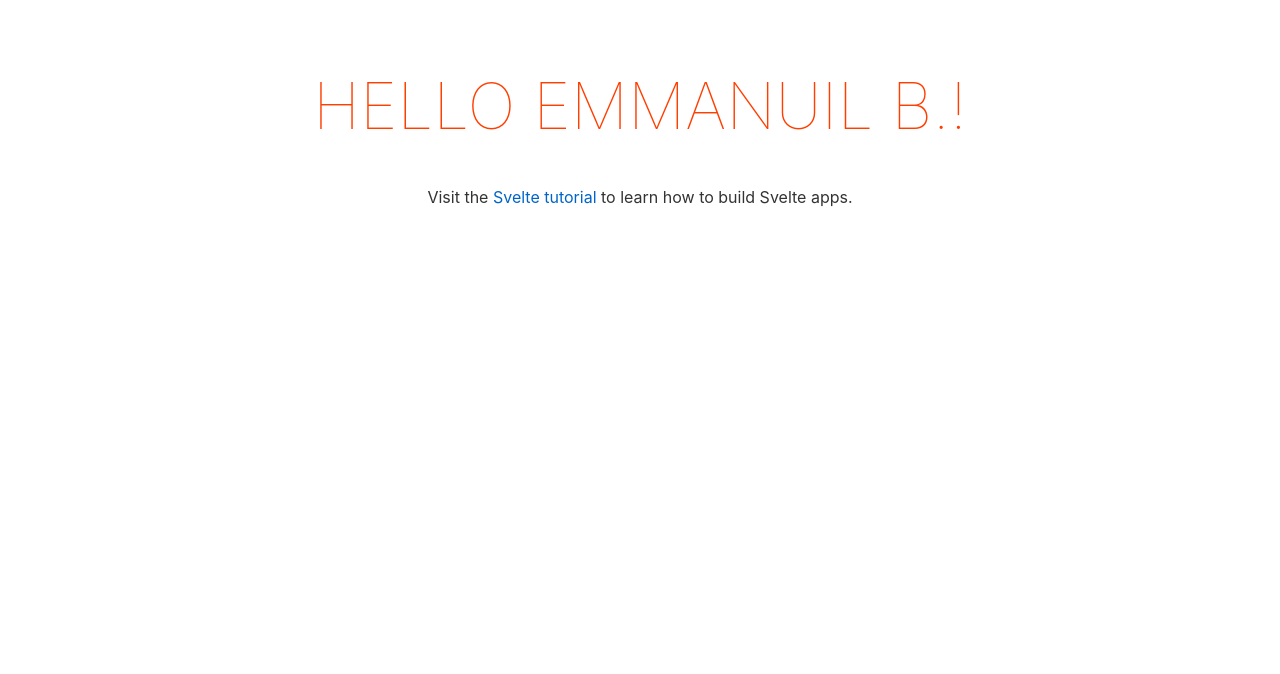
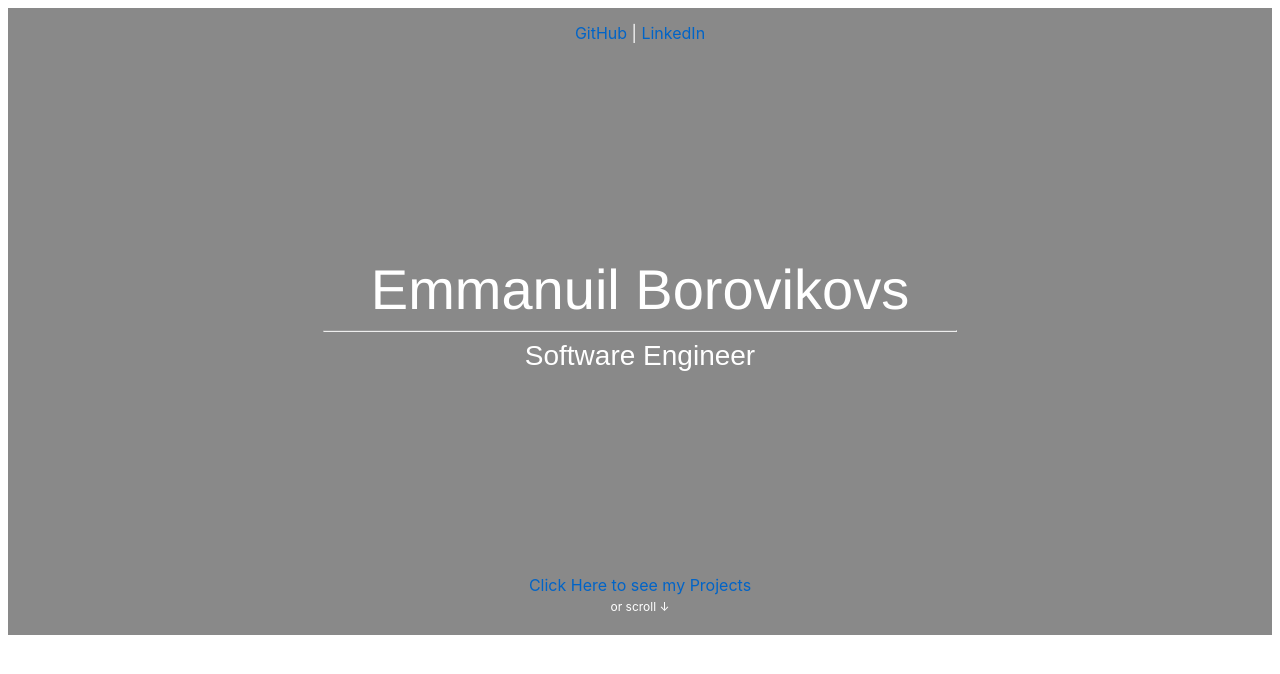
Before and after one commit to EB1811/EB1811.github.io, a Svelte app in the folder svelte-files/: page / in a window 1280 px wide. Shown: the top 674 px of the page. Built offline with nearby package versions, Linux system fonts and the light colour scheme.

Commit message:
Added first section to the svelte app.

```diff
--- a/svelte-files/src/App.svelte
+++ b/svelte-files/src/App.svelte
@@ -1,30 +1,8 @@
 <script lang="ts">
-	let name: string = 'Emmanuil B.'
+  import NameSection from './components/NameSection.svelte'
 </script>
 
-<main>
-	<h1>Hello {name}!</h1>
-	<p>Visit the <a href="https://svelte.dev/tutorial">Svelte tutorial</a> to learn how to build Svelte apps.</p>
-</main>
+<NameSection />
 
 <style>
-	main {
-		text-align: center;
-		padding: 1em;
-		max-width: 240px;
-		margin: 0 auto;
-	}
-
-	h1 {
-		color: #ff3e00;
-		text-transform: uppercase;
-		font-size: 4em;
-		font-weight: 100;
-	}
-
-	@media (min-width: 640px) {
-		main {
-			max-width: none;
-		}
-	}
 </style>
--- /dev/null
+++ b/svelte-files/src/components/NameSection.svelte
@@ -0,0 +1,97 @@
+<script lang="ts">
+</script>
+
+<div id="first">
+  <div id="contactInfo" style="color: white">
+    <a href="https://github.com/EB1811" class="projectLink">GitHub</a>
+    |
+    <a href="https://www.linkedin.com/in/emmanuils-borov" class="projectLink">
+      LinkedIn
+    </a>
+  </div>
+  <div id="namecontainer">
+    <!-- <img class="selfImage" src="Eman.jpg" /> -->
+    <h1 id="name">Emmanuil Borovikovs</h1>
+    <hr style="min-width: 250px; max-width: 750px; width: 50%" />
+    <h1 id="role">Software Engineer</h1>
+  </div>
+  <div id="showcaseButton">
+    <div id="buttonToProjects">
+      <a href="#projectsMenu" id="showcaseText">
+        <span class="showcaseText"> Click Here to see my Projects </span>
+      </a>
+      <div>
+        <span style="color: #fff; font-size: 0.75rem">or scroll ↓</span>
+      </div>
+    </div>
+  </div>
+</div>
+
+<style>
+  #first {
+    display: flex;
+    flex-flow: column nowrap;
+    align-items: center;
+    justify-content: center;
+    height: 80%;
+    min-height: 600px;
+    background-color: rgba(20, 20, 20, 0.5);
+  }
+  #namecontainer {
+    flex-grow: 1;
+    text-align: center;
+    width: 100%;
+    display: flex;
+    flex-flow: column;
+    align-items: center;
+    justify-content: center;
+    margin: 50px 0;
+  }
+  #name {
+    color: #fff;
+    font-family: Helvetica, sans-serif;
+    font-size: 3.5rem;
+    font-weight: 500;
+    margin: 10px 10px 0px 10px;
+  }
+  #contactInfo {
+    flex-grow: 1;
+    text-align: center;
+    margin-top: 15px;
+  }
+  #role {
+    width: 100%;
+    color: #fff;
+    font-family: 'arial';
+    font-size: 1.75rem;
+    font-weight: 300;
+    margin: 0;
+  }
+  #showcaseButton {
+    flex-grow: 1;
+    width: 100%;
+    display: flex;
+    justify-content: center;
+    align-items: flex-end;
+  }
+  #buttonToProjects {
+    margin-bottom: 20px;
+    text-align: center;
+  }
+  /* Name Page - Small */
+  @media only screen and (max-width: 700px) {
+    #buttonToProjects {
+      margin-bottom: 25px;
+    }
+    #name {
+      font-size: 2.5rem;
+    }
+    #role {
+      font-size: 1.25rem;
+    }
+    #contactInfo {
+      margin-bottom: 30px;
+    }
+  }
+  /* End Name Page */
+</style>
```
